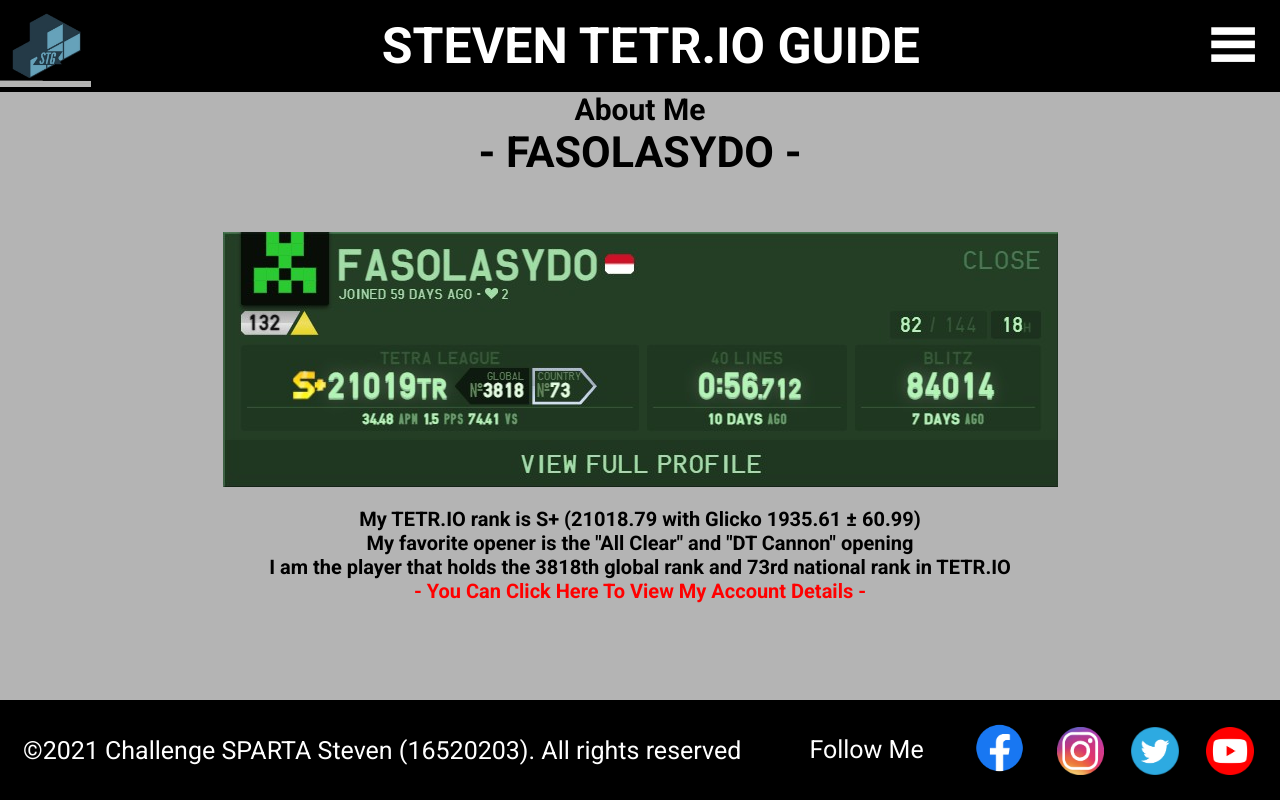
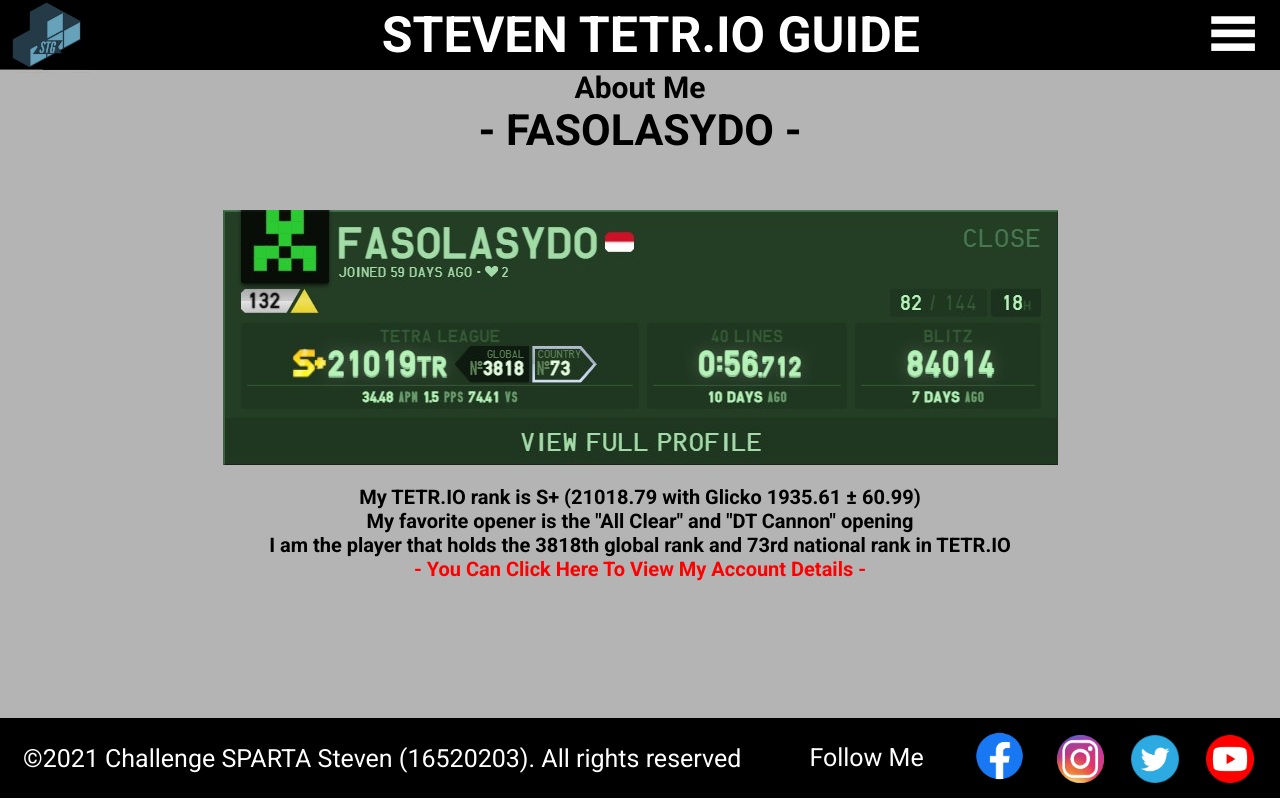
Before and after one commit to StevenWen81/16520203_ChallengeSPARTA, a plain HTML site: page me.html in a window 1280 px wide. Drawn offline with Linux system fonts and the light colour scheme.

Commit message:
Update me.css

```diff
--- a/css/me.css
+++ b/css/me.css
@@ -21,7 +21,7 @@ body{
 
 #header{
     background-color: black;
-    height: 11.5%;
+    height: 70px;
 
     display: flex;
     justify-content: space-between;
@@ -130,6 +130,12 @@ body{
     height: 61%;
 }
 
+#fix_bug{
+    background-color: #B4B4B4;
+    color:#B4B4B4;
+    height: 5%
+}
+
 #story{
     color: black;
     text-align: center;
@@ -146,7 +152,7 @@ body{
     align-items: center;
 
     background-color: black;
-    height: 12.5%;
+    height: 80px;
     padding: 0 1em;
 }
 
```
